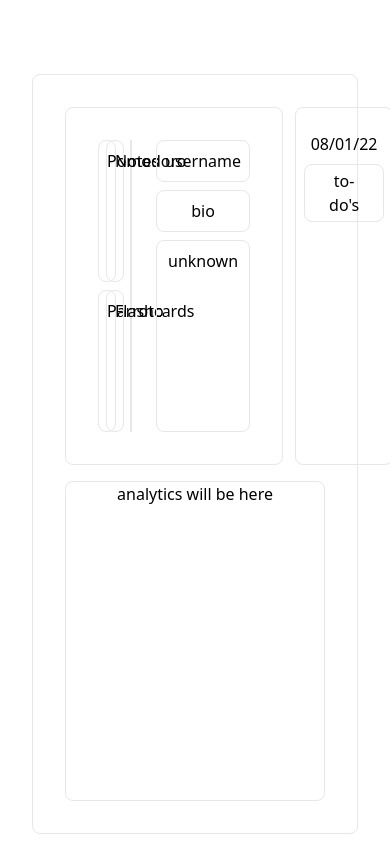
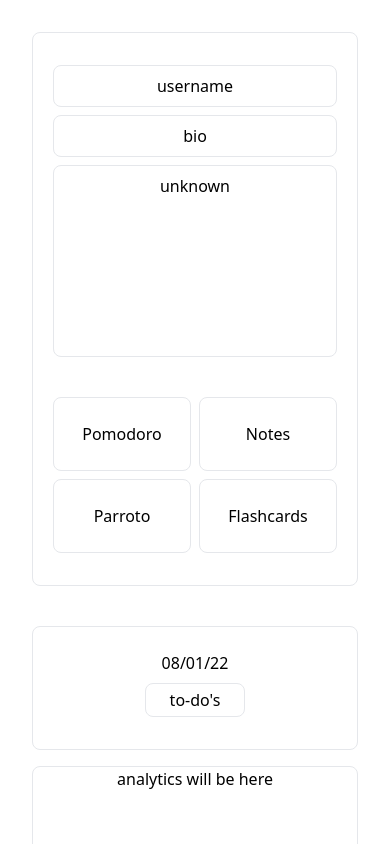
Before and after one commit to Safayet-Mahid/productivity-suit, a React (Vite) app: page / in a window 390 px wide. Shown: the top 844 px of the page. Built offline with nearby package versions, Linux system fonts and the light colour scheme.

Commit message:
responsive home-page

```diff
--- a/src/components/UserDashboard/UserDashboard.jsx
+++ b/src/components/UserDashboard/UserDashboard.jsx
@@ -5,20 +5,20 @@ const UserDashboard = () => {
 
 <div className="flex justify-center items-center container min-h-screen">
 
-    <div className="container space-y-4 border rounded-lg p-8">
+    <div className="container space-y-4 lg:border rounded-lg lg:p-8">
       {/* top  */}
-      <div className=" flex gap-x-3">
+      <div className="md:flex gap-x-3">
         {/* left  */}
-        <div className="border rounded-lg flex-[3] flex justify-between px-2 py-8  ">
+        <div className="border rounded-lg flex flex-col-reverse md:flex-[3] md:flex lg:flex-row md:justify-between px-2 py-8 md:gap-y-6">
           {/* features  */}
-          <div className="  flex-1 grid grid-cols-2 gap-2 px-6 border-r-2">
-            <div className="border rounded-lg p-2">Pomodoro</div>
-            <div className="border rounded-lg p-2">Notes</div>
-            <div className="border rounded-lg p-2">Parroto</div>
-            <div className="border rounded-lg p-2">Flashcards</div>
+          <div className="  flex-1 grid grid-cols-2 gap-2 px-3 lg:px-6 pt-10 md:py-0 lg:border-r-2">
+            <div className="flex justify-center items-center border rounded-lg py-6 lg:p-2">Pomodoro</div>
+            <div className="flex justify-center items-center border rounded-lg py-6 lg:p-2">Notes</div>
+            <div className="flex justify-center items-center border rounded-lg py-6 lg:p-2">Parroto</div>
+            <div className="flex justify-center items-center border rounded-lg py-6 lg:p-2">Flashcards</div>
           </div>
           {/* user info  */}
-          <div className=" flex-1 space-y-2 px-6">
+          <div className=" flex-1 space-y-2 px-3 lg:px-6">
             <p className="border rounded-lg p-2">username</p>
             <p className="border rounded-lg p-2">bio</p>
             <div className="border rounded-lg p-2 h-48">unknown</div>
@@ -26,7 +26,7 @@ const UserDashboard = () => {
         </div>
 
         {/* right  */}
-        <div className="border rounded-lg flex-1 py-6">
+        <div className="border rounded-lg md:flex-1 py-6 mt-10 md:mt-0">
           <p>08/01/22</p>
           {/* todos */}
           <div className="p-2 ">
```
